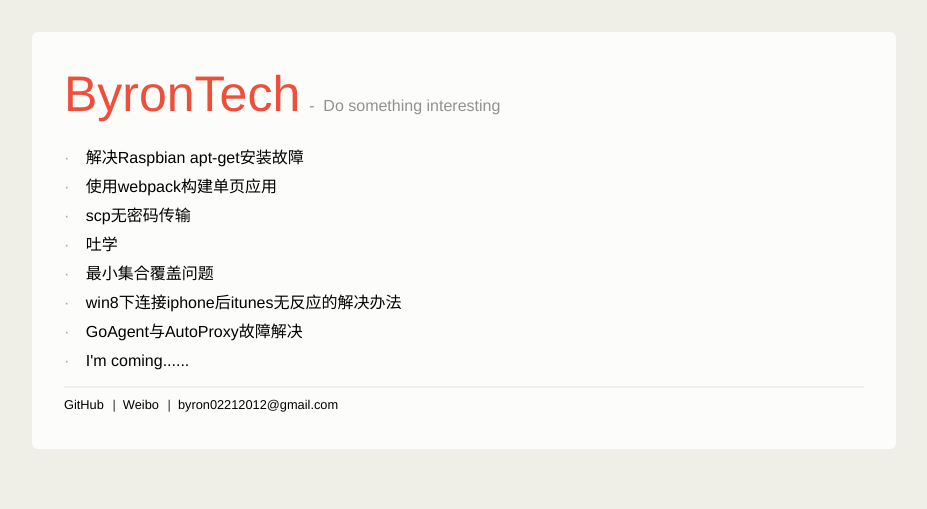
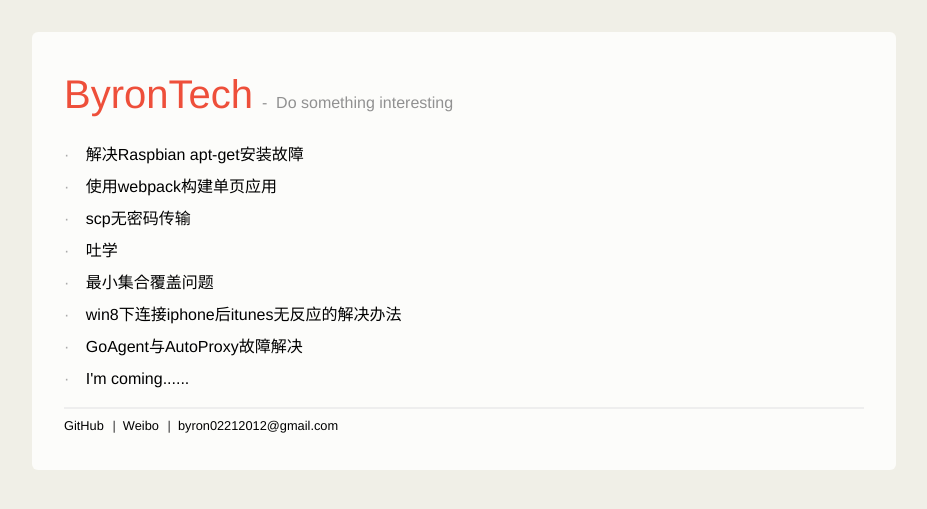
Before and after one commit to byron90/byron90.github.io, a Jekyll site: the page built from index.html, in a window 1280 px wide. Shown: the top 509 px of the page, without its empty margins (176-1103 px from the left). Built offline with Jekyll 4.4.1, drawn with Linux system fonts in a browser that asks for light colours.

Commit message:
update: modify index css

```diff
--- a/css/linux-im.css
+++ b/css/linux-im.css
@@ -44,7 +44,7 @@
 .title a{
     color: #EE4F3A;
     text-decoration: none;
-    font-size: 50px;
+    font-size: 40px;
 }
 
 .title small {
@@ -84,7 +84,7 @@
 
 .post-list-ul {
     list-style-type: none;
-    margin-bottom: -15px;
+    margin-bottom: -12px;
     padding: 0;
     font-size:16px;
 }
```
